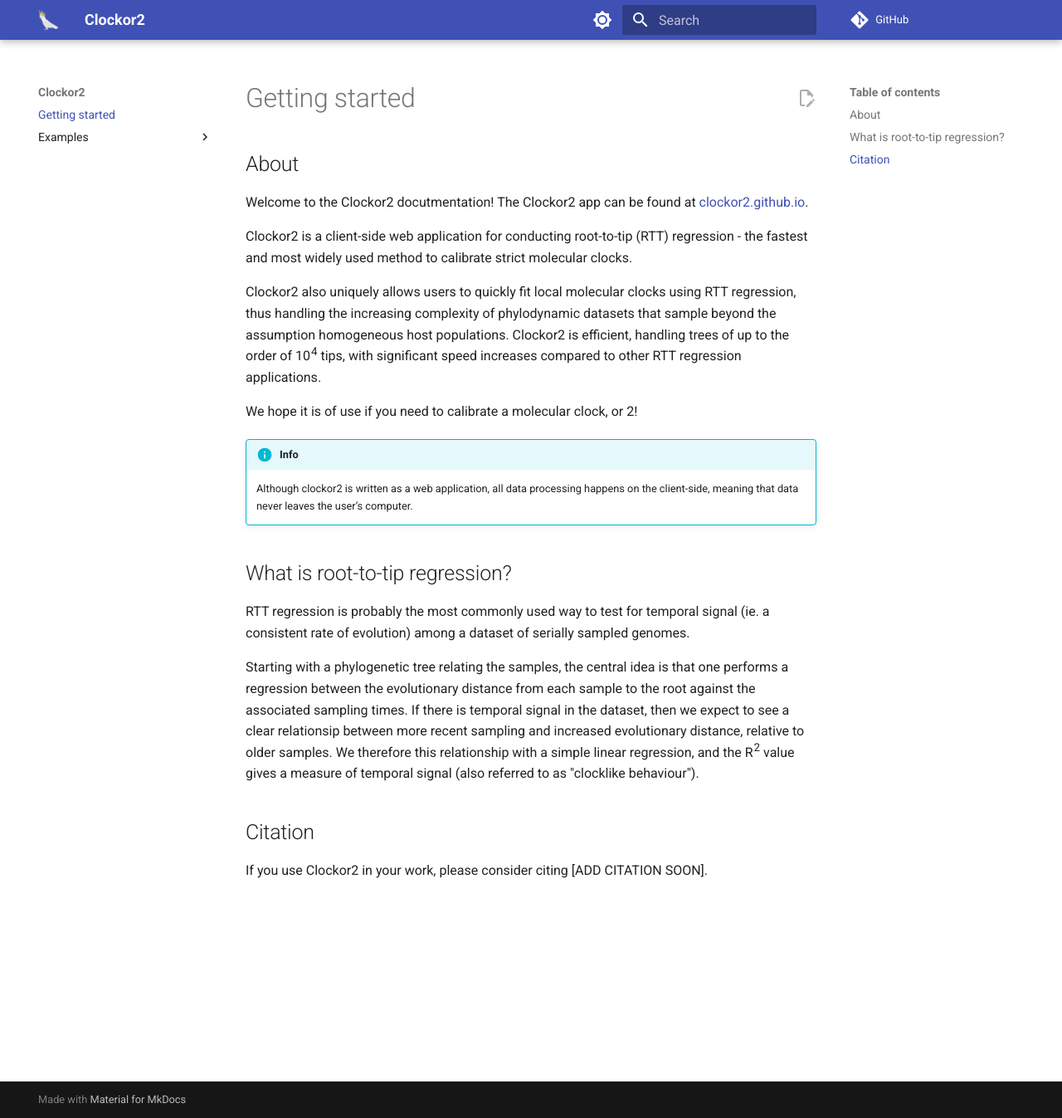
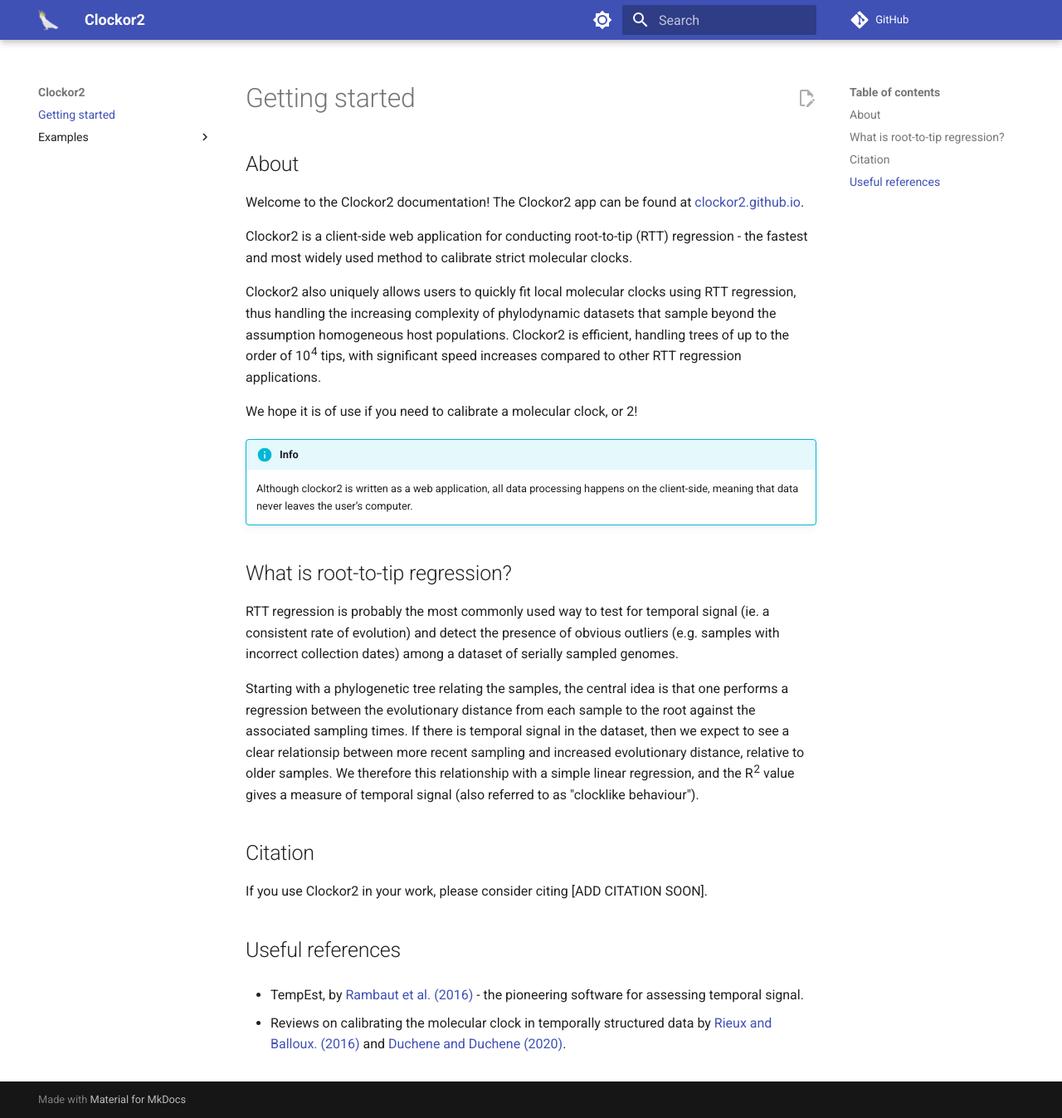
Before and after one commit to clockor2/clockor2, an MkDocs documentation site: the page built from docs/index.md, in a window 1280 px wide and 1347 px high. Shown: the whole window at 83% size. Built offline with MkDocs 1.6.1 and Material for MkDocs 9.7.7, drawn with Linux system fonts in a browser that asks for light colours; comment, search, counter and statistics services are not loaded.

Commit message:
fix typos and add references to index

```diff
--- a/docs/index.md
+++ b/docs/index.md
@@ -1,7 +1,7 @@
 # Getting started
 
 ## About
-Welcome to the Clockor2 docutmentation! The Clockor2 app can be found at [clockor2.github.io](https://clockor2.github.io/).
+Welcome to the Clockor2 documentation! The Clockor2 app can be found at [clockor2.github.io](https://clockor2.github.io/).
 
 Clockor2 is a client-side web application for conducting root-to-tip (RTT) regression - the fastest and most widely used method to calibrate strict molecular clocks.
 
@@ -14,10 +14,16 @@
     Although clockor2 is written as a web application, all data processing happens on the client-side, meaning that data never leaves the user’s computer.
 
 ## What is root-to-tip regression?
-RTT regression is probably the most commonly used way to test for temporal signal (ie. a consistent rate of evolution) among a dataset of serially sampled genomes.
+RTT regression is probably the most commonly used way to test for temporal signal (ie. a consistent rate of evolution) and detect the presence of obvious outliers (e.g. samples with incorrect collection dates) among a dataset of serially sampled genomes.
 
 Starting with a phylogenetic tree relating the samples, the central idea is that one performs a regression between the evolutionary distance from each sample to the root against the associated sampling times. If there is temporal signal in the dataset, then we expect to see a clear relationsip between more recent sampling and increased evolutionary distance, relative to older samples. We therefore this relationship with a simple linear regression, and the R<sup>2</sup> value gives a measure of temporal signal (also referred to as "clocklike behaviour").
 
 
 ## Citation
 If you use Clockor2 in your work, please consider citing [ADD CITATION SOON].
+
+## Useful references
+
+- TempEst, by [Rambaut et al. (2016)](https://academic.oup.com/ve/article/2/1/vew007/1753488?login=true) - the pioneering software for assessing temporal signal.
+
+- Reviews on calibrating the molecular clock in temporally structured data by [Rieux and Balloux. (2016)](https://onlinelibrary.wiley.com/doi/abs/10.1111/mec.13586) and [Duchene and Duchene (2020)](https://link.springer.com/chapter/10.1007/978-3-030-60181-2_10).
```
